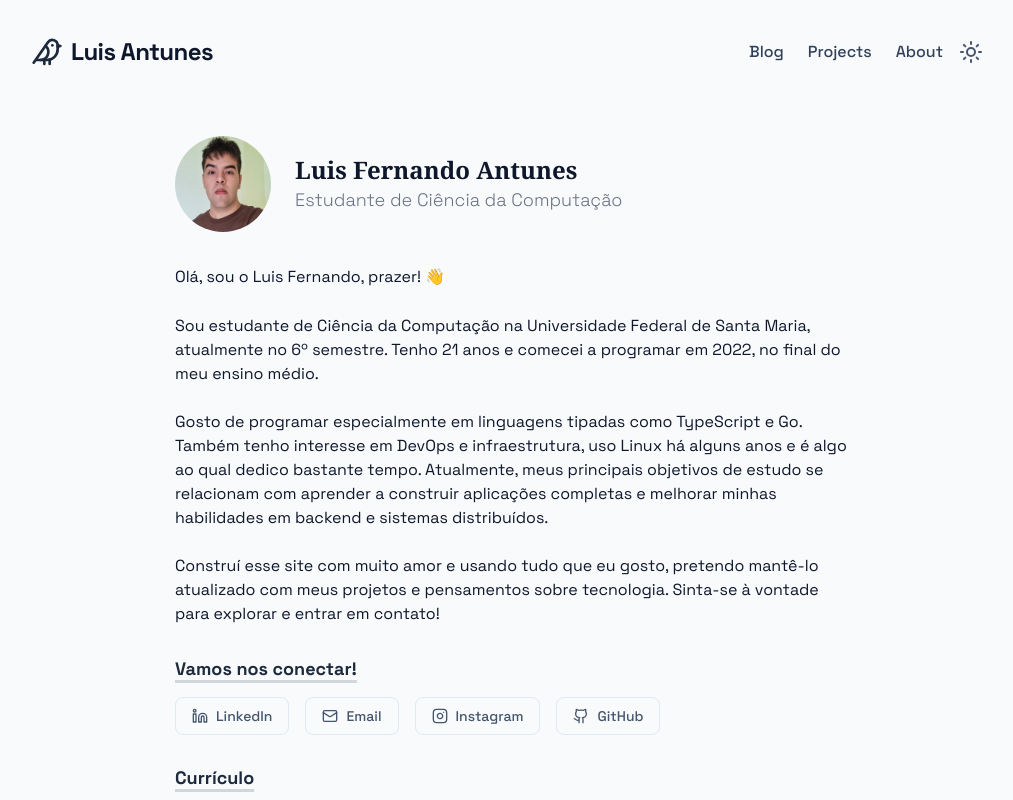
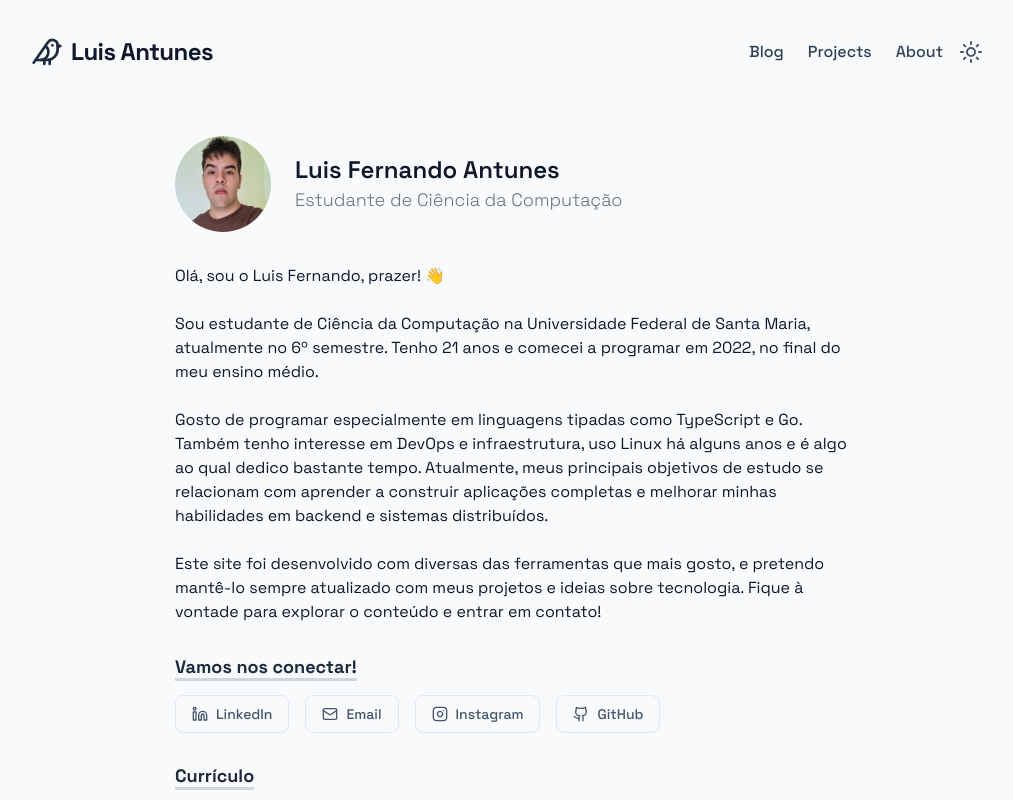
Before and after one commit to antunesluis/antunesluis.com.br, a Next.js app: page /about in a window 1280 px wide. Shown: the top 800 px of the page, without its empty margins (129-1142 px from the left). Built offline with nearby package versions, Linux system fonts and the light colour scheme.

Commit message:
chore: updating about text

```diff
--- a/src/app/about/page.tsx
+++ b/src/app/about/page.tsx
@@ -8,9 +8,7 @@ export default function AboutPage() {
       <div className='flex flex-col gap-8 max-w-2xl mx-auto'>
         <AboutHeader />
         <div className='flex flex-col gap-6'>
-          <p className='leading-relaxed'>
-            Olá, sou o Luis Fernando, prazer! 👋
-          </p>
+          <p>Olá, sou o Luis Fernando, prazer! 👋</p>
           <p>
             Sou estudante de Ciência da Computação na Universidade Federal de
             Santa Maria, atualmente no 6º semestre. Tenho 21 anos e comecei a
@@ -25,9 +23,10 @@ export default function AboutPage() {
             habilidades em backend e sistemas distribuídos.
           </p>
           <p>
-            Construí esse site com muito amor e usando tudo que eu gosto,
-            pretendo mantê-lo atualizado com meus projetos e pensamentos sobre
-            tecnologia. Sinta-se à vontade para explorar e entrar em contato!
+            Este site foi desenvolvido com diversas das ferramentas que mais
+            gosto, e pretendo mantê-lo sempre atualizado com meus projetos e
+            ideias sobre tecnologia. Fique à vontade para explorar o conteúdo e
+            entrar em contato!
           </p>
         </div>
         <SocialLinks />
--- a/src/components/about/AboutHeader/index.tsx
+++ b/src/components/about/AboutHeader/index.tsx
@@ -17,7 +17,7 @@ export function AboutHeader() {
       <div className='flex flex-col justify-center ml-6'>
         <h1
           className={clsx(
-            'text-xl md:text-2xl text-slate-900 font-semibold font-serif',
+            'text-xl md:text-2xl text-slate-900 font-semibold',
             'dark:text-slate-100',
           )}
         >
```
